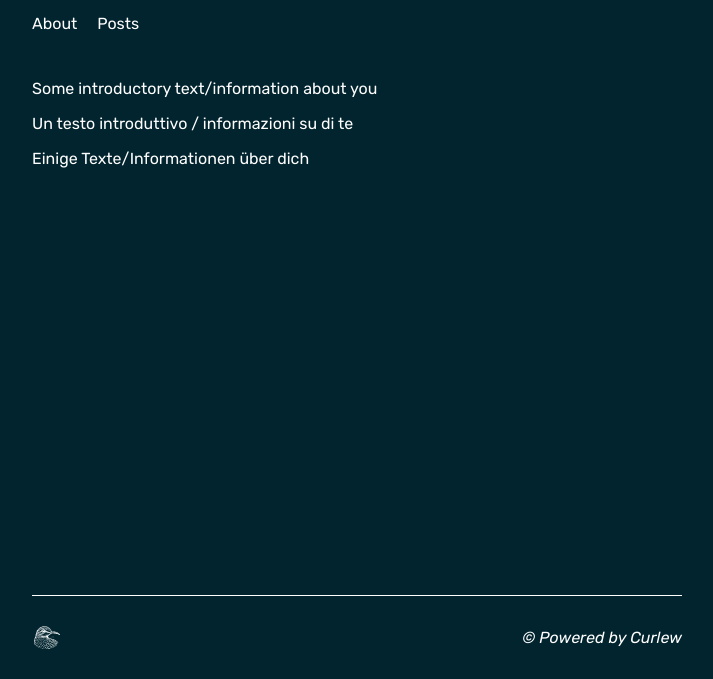
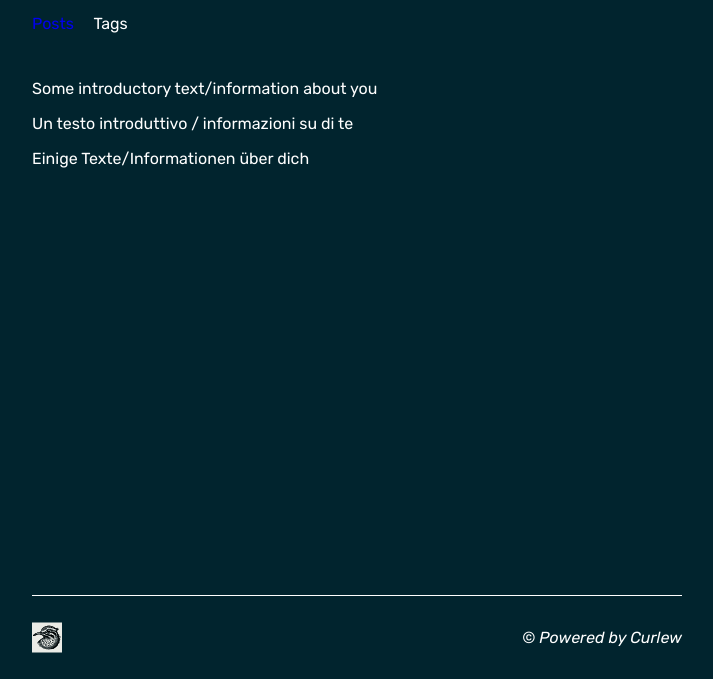
Before and after one commit to campbellm92/curlew-blogging-platform, a plain HTML site: page index.html in a window 1280 px wide. Shown: the part 121-800 px from the top of the page, without its empty margins (283-996 px from the left). Drawn offline with Linux system fonts and the light colour scheme.

Commit message:
bug fix loading footer twice

```diff
--- a/index.html
+++ b/index.html
@@ -5,7 +5,7 @@
     <meta name="viewport" content="width=device-width, initial-scale=1.0" />
     <link rel="stylesheet" href="styles.css" />
     <title>Curlew Minimal Blogging</title>
-    <link rel="icon" type="image/x-icon" href="assets/curlew-icon.svg" />
+    <link rel="icon" type="image/x-icon" href="assets/curlew-favicon.svg" />
   </head>
   <body>
     <div class="header-content"></div>
@@ -17,6 +17,7 @@
     </div>
     <div class="footer-content"></div>
     <!--Placeholder for footer content (loaded w/JS) -->
+
+    <script src="/scripts/loadTemplates.js" defer></script>
   </body>
-  <script src="/scripts/loadTemplates.js" defer></script>
 </html>
--- a/templates/footer.html
+++ b/templates/footer.html
@@ -1,4 +1,4 @@
 <footer>
-  <img class="footer-icon" src="/assets/curlew3.svg" alt="Curlew Icon" />
-  <p><em>&copy; Powered by Curlew</em></p>
+  <img class="footer-icon" src="/assets/curlew-icon.svg" alt="Curlew Icon" />
+  <p>&copy; <em>Powered by Curlew</em></p>
 </footer>
--- a/templates/header.html
+++ b/templates/header.html
@@ -1,5 +1,5 @@
 <header>
   <h1>Curlew</h1>
-  <a>About</a>
-  <a>Posts</a>
+  <a href="../posts.html">Posts</a>
+  <a>Tags</a>
 </header>
```
